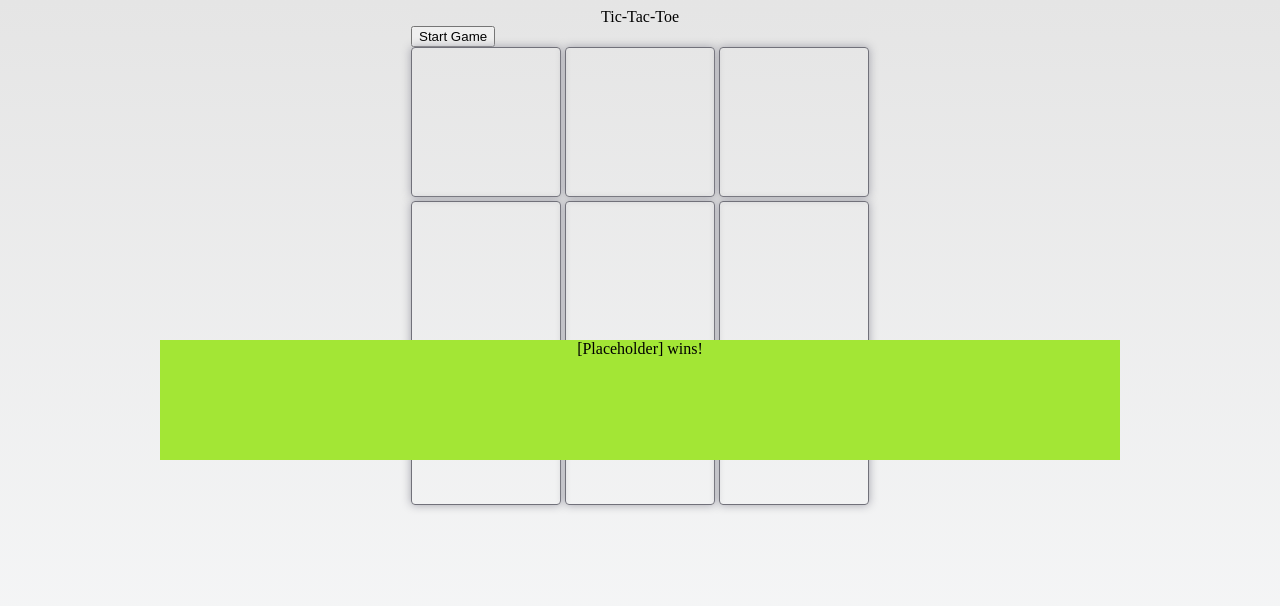
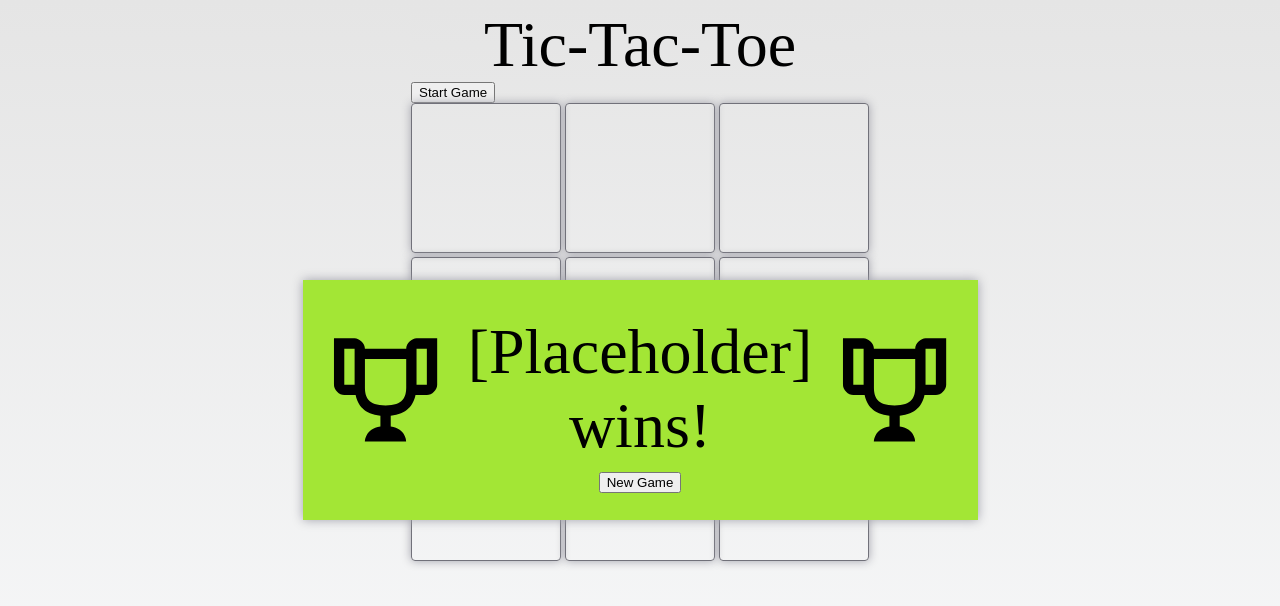
Before and after one commit to MichaelHalaj/Tic-Tac-Toe-TOP, a website: page index.html in a window 1280 px wide. Drawn offline with Linux system fonts and the light colour scheme.

Commit message:
Add more style to banner

```diff
--- a/index.html
+++ b/index.html
@@ -13,7 +13,16 @@
     <div class="game">
       <button class="start">Start Game</button>
       <div class="winner-banner hide">
-        <div class="winner-message">[Placeholder] wins!</div>
+        <div class="message">
+          <svg style="width:75%;height:75%" viewBox="0 0 24 24">
+            <path fill="currentColor" d="M18 2C17.1 2 16 3 16 4H8C8 3 6.9 2 6 2H2V11C2 12 3 13 4 13H6.2C6.6 15 7.9 16.7 11 17V19.08C8 19.54 8 22 8 22H16C16 22 16 19.54 13 19.08V17C16.1 16.7 17.4 15 17.8 13H20C21 13 22 12 22 11V2H18M6 11H4V4H6V11M16 11.5C16 13.43 15.42 15 12 15C8.59 15 8 13.43 8 11.5V6H16V11.5M20 11H18V4H20V11Z" />
+            </svg>
+          <div class="winner-message">[Placeholder] wins!</div>
+          <svg style="width:75%;height:75%" viewBox="0 0 24 24">
+            <path fill="currentColor" d="M18 2C17.1 2 16 3 16 4H8C8 3 6.9 2 6 2H2V11C2 12 3 13 4 13H6.2C6.6 15 7.9 16.7 11 17V19.08C8 19.54 8 22 8 22H16C16 22 16 19.54 13 19.08V17C16.1 16.7 17.4 15 17.8 13H20C21 13 22 12 22 11V2H18M6 11H4V4H6V11M16 11.5C16 13.43 15.42 15 12 15C8.59 15 8 13.43 8 11.5V6H16V11.5M20 11H18V4H20V11Z" />
+            </svg>
+        </div>
+        <button class="new-game">New Game</button>
       </div>
       <div class="board">
         <div class="board-item" id="0"></div>
--- a/styles.css
+++ b/styles.css
@@ -5,11 +5,13 @@ body,html{
     display: flex;
     flex-direction: column;
     align-items: center;
+    font-size: 16px;
+    --grid-item-size: 150px
 }
 .board{
     display: grid;
-    grid-template-columns: repeat(3, 150px);
-    grid-template-rows: repeat(3, 150px);
+    grid-template-columns: repeat(3, var(--grid-item-size));
+    grid-template-rows: repeat(3, var(--grid-item-size));
     gap: 4px;
 }
 .board-item{
@@ -30,12 +32,20 @@ svg{
 .game{
    /* position: relative; */
 }
+.title,
+.winner-message{
+    font-size: 4em;
+}
 .winner-banner{
     background: #a3e635;
+    box-shadow: 0 0 10px #a1a1aa;
     display: flex;
+    flex-direction: column;
+    flex-wrap: wrap;
     justify-content: center;
-    width: 75%;
-    height: 15%;
+    align-items: center;
+    width: calc(var(--grid-item-size) * 3 * 1.5);
+    height: 30%;
     top: 0;
     bottom: 0;
     margin: auto;
@@ -43,6 +53,10 @@ svg{
     left: 0;
     right: 0;
 }
+.message{
+    display: flex;
+    align-items: center;
+}
 .winner-message{
-
+    text-align: center;
 }
```
